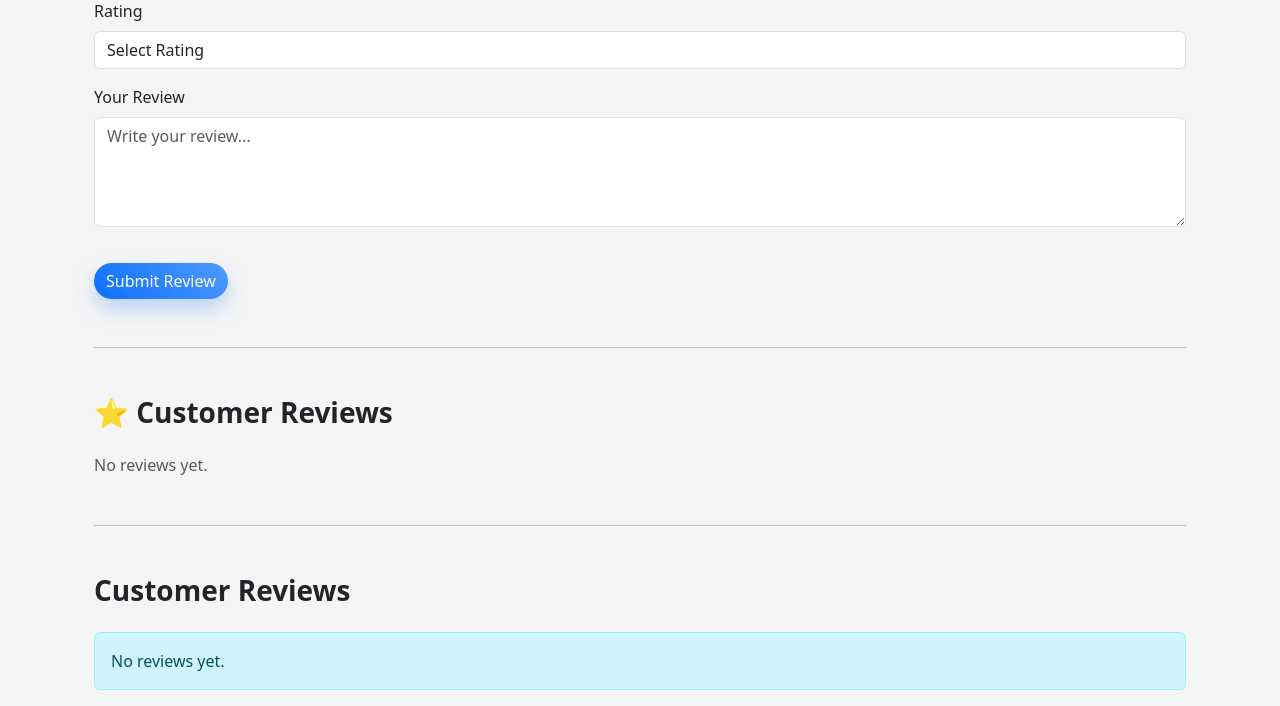
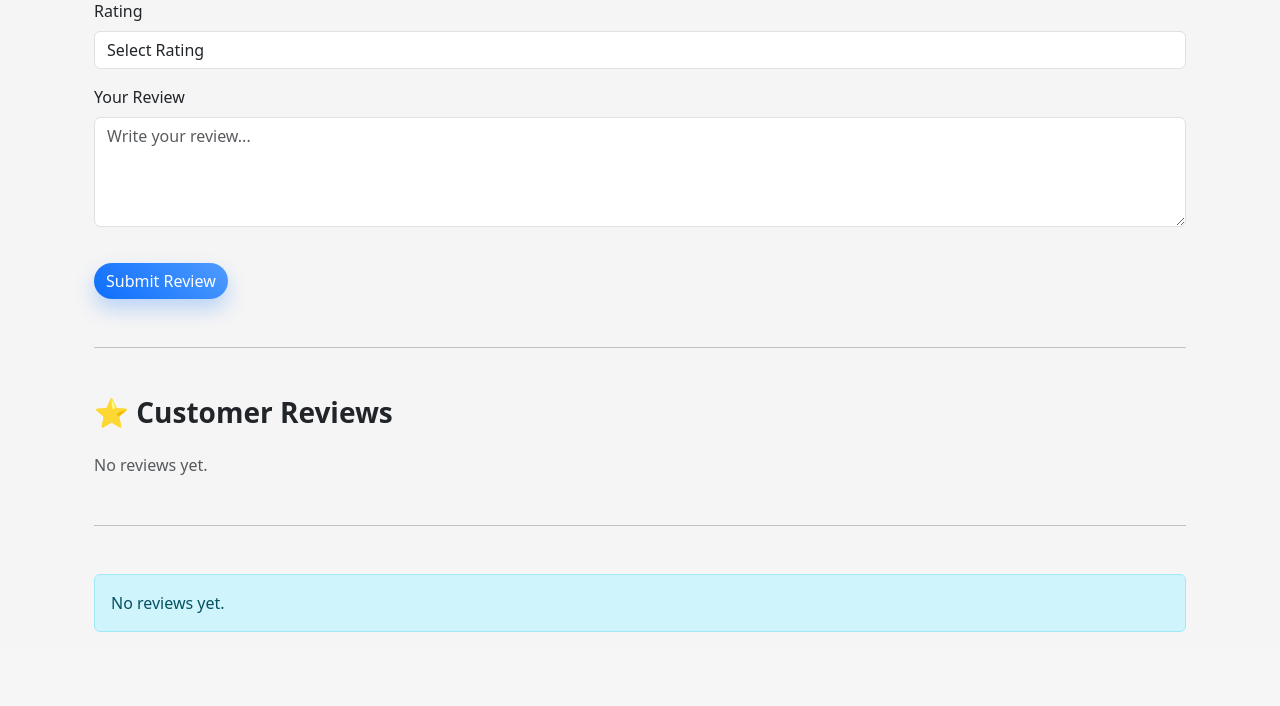
Before and after one commit to AmitBuilds79/EliteMart, a Flask app: template templates/product_details.html in a window 1280 px wide. Shown: the part 632-1338 px from the top of the page. After the commit the page ends 1264 px from the top, so only its background shows below. Run offline with Flask 3, Linux system fonts and the light colour scheme; the template is opened without the code that fills it, so the values that code supplies are empty.

Commit message:
Improved review section

```diff
--- a/templates/product_details.html
+++ b/templates/product_details.html
@@ -138,7 +138,7 @@
 
     <hr class="my-5">
 
-    <h3 class="fw-bold mb-4">Customer Reviews</h3>
+
 
     {% if reviews %}
 
```
